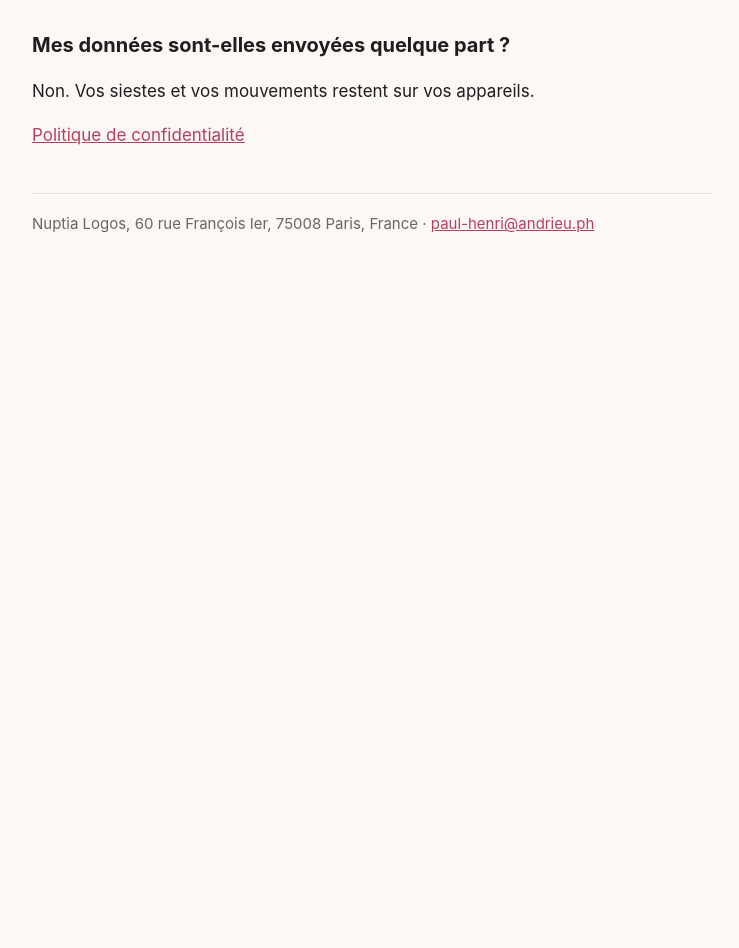
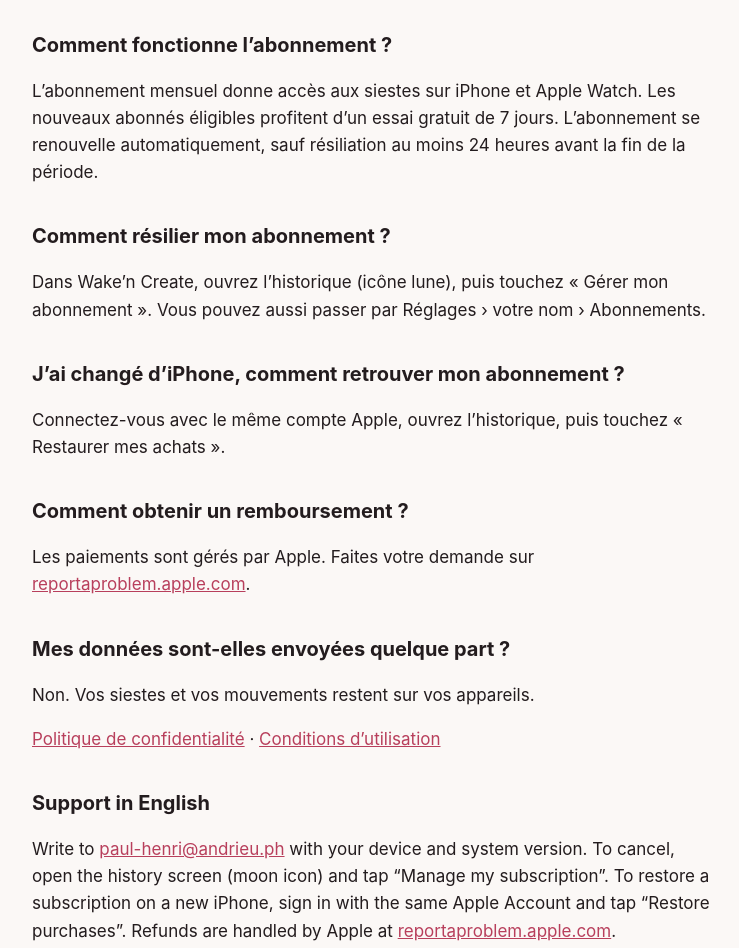
Before and after one commit to phandrieu/apps, a plain HTML site: page wakencreate/assistance/index.html in a window 1280 px wide. Shown: the part 509-1457 px from the top of the page, without its empty margins (268-1007 px from the left). Before the commit the page ends 809 px from the top, so only its background shows below. Drawn offline with Linux system fonts and the light colour scheme.

Commit message:
Met à jour les pages de Wake'n Create pour l'abonnement
Co-Authored-By: Claude Opus 5.5 <noreply@anthropic.com>

```diff
--- a/wakencreate/assistance/index.html
+++ b/wakencreate/assistance/index.html
@@ -13,8 +13,14 @@
 <p>Pour toute question ou tout problème, écrivez à <a href="mailto:paul-henri@andrieu.ph">paul-henri@andrieu.ph</a> en précisant votre appareil et votre version du système.</p>
 <h2>De quel matériel ai-je besoin ?</h2><p>Un iPhone avec iOS 18 ou version ultérieure. Selon le mode choisi, vous pouvez utiliser des AirPods compatibles avec le suivi des mouvements de la tête, ou une Apple Watch avec watchOS 11 ou version ultérieure.</p>
 <h2>Le réveil ne se déclenche pas, que faire ?</h2><p>Vérifiez que les notifications et l’accès aux mouvements sont autorisés pour Wake’n Create dans les réglages du système, et que le volume est suffisant.</p>
+<h2>Comment fonctionne l’abonnement ?</h2><p>L’abonnement mensuel donne accès aux siestes sur iPhone et Apple Watch. Les nouveaux abonnés éligibles profitent d’un essai gratuit de 7 jours. L’abonnement se renouvelle automatiquement, sauf résiliation au moins 24 heures avant la fin de la période.</p>
+<h2>Comment résilier mon abonnement ?</h2><p>Dans Wake’n Create, ouvrez l’historique (icône lune), puis touchez « Gérer mon abonnement ». Vous pouvez aussi passer par Réglages › votre nom › Abonnements.</p>
+<h2>J’ai changé d’iPhone, comment retrouver mon abonnement ?</h2><p>Connectez-vous avec le même compte Apple, ouvrez l’historique, puis touchez « Restaurer mes achats ».</p>
+<h2>Comment obtenir un remboursement ?</h2><p>Les paiements sont gérés par Apple. Faites votre demande sur <a href="https://reportaproblem.apple.com">reportaproblem.apple.com</a>.</p>
 <h2>Mes données sont-elles envoyées quelque part ?</h2><p>Non. Vos siestes et vos mouvements restent sur vos appareils.</p>
-<p><a href="../confidentialite/">Politique de confidentialité</a></p>
+<p><a href="../confidentialite/">Politique de confidentialité</a> · <a href="../conditions/">Conditions d’utilisation</a></p>
+<h2 lang="en">Support in English</h2>
+<div lang="en"><p>Write to <a href="mailto:paul-henri@andrieu.ph">paul-henri@andrieu.ph</a> with your device and system version. To cancel, open the history screen (moon icon) and tap “Manage my subscription”. To restore a subscription on a new iPhone, sign in with the same Apple Account and tap “Restore purchases”. Refunds are handled by Apple at <a href="https://reportaproblem.apple.com">reportaproblem.apple.com</a>.</p></div>
 <footer>Nuptia Logos, 60 rue François Ier, 75008 Paris, France · <a href="mailto:paul-henri@andrieu.ph">paul-henri@andrieu.ph</a></footer>
 </main>
 </body>
```
